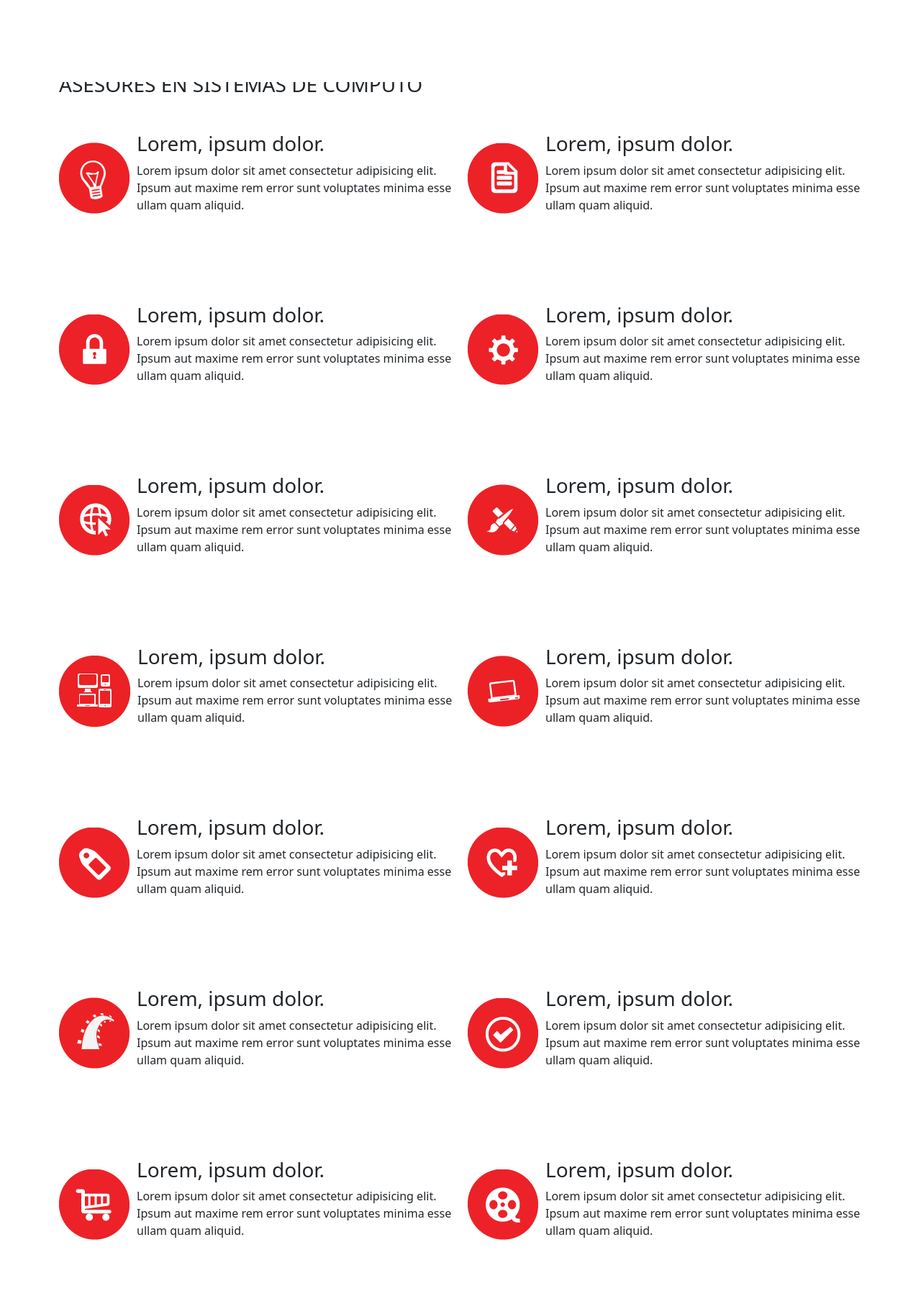
After one commit to Sammy-SPG/TraxSistemasTemplate, a PHP site: page /servicios.php in a window 1280 px wide. The commit adds this page. Shown: the part 1021-2815 px from the top of the page at 72% size. Run offline with PHP 8.4, Linux system fonts and the light colour scheme.

Commit message:
Se agrego la funcionalidad del modal y se creo la pagina servicios.php

```diff
--- /dev/null
+++ b/css/servicios.css
@@ -0,0 +1,34 @@
+.containerImg{
+    position: relative;
+    margin-bottom: 8%;
+}
+
+.img-curso{
+    width: 100%;
+}
+
+.svg{
+    position: absolute;
+    width: 100%;
+    bottom: -12%;
+}
+
+.container-asesorias-grid{
+    display: grid;
+    grid-template-columns: repeat(auto-fill, minmax(30rem, 1fr));
+    grid-gap: 20px;
+}
+
+.container-template-asesorias{
+    margin-top: 5vh;
+    margin-bottom: 6vh;
+}
+
+.template-asesorias{
+    display: flex;
+    align-items: center;
+    justify-content: space-evenly;
+}
+.template-asesorias > div{
+    margin-left: 10px;
+}
--- a/css/style_index.css
+++ b/css/style_index.css
@@ -72,3 +72,7 @@
 .service > div{
     margin: 12px;
 }
+
+.modal-body > img{
+    max-width: 100%;
+}
--- a/partials/index_nabvar.php
+++ b/partials/index_nabvar.php
@@ -14,7 +14,7 @@
                     <a class="nav-link" href="./cursos.php">Cursos</a>
                 </li>
                 <li class="nav-item">
-                    <a class="nav-link" href="#">Servicios</a>
+                    <a class="nav-link" href="./servicios.php">Servicios</a>
                 </li>
                 <li class="nav-item">
                     <a class="nav-link" href="#">Diseno</a>
--- /dev/null
+++ b/servicios.php
@@ -0,0 +1,163 @@
+<?php include('./partials/index_head.php') ?>
+<link rel="stylesheet" href="./css/servicios.css">
+<title>Document</title>
+</head>
+
+<body>
+    <?php include('./partials/index_nabvar.php') ?>
+    <div class="containerImg">
+        <img src="./images/services-back.jpg" alt="" class="img-curso">
+        <div style="height: 200px; overflow: hidden;" class="svg">
+            <svg viewBox="0 0 500 150" preserveAspectRatio="none" style="height: 100%; width: 100%;">
+                <path d="M0.00,49.98 C149.99,150.00 349.20,-49.98 500.00,49.98 L500.00,150.00 L0.00,150.00 Z" style="stroke: none; fill: #fff;"></path>
+            </svg>
+        </div>
+    </div>
+    <div class="container">
+        <h3>ASESORES EN SISTEMAS DE CÓMPUTO</h3>
+        <div class="container-asesorias-grid">
+
+            <div class="container-template-asesorias">
+                <div class="template-asesorias">
+                    <img src="images/icos/timbres.png" alt="">
+                    <div>
+                        <h3>Lorem, ipsum dolor.</h3>
+                        <p>Lorem ipsum dolor sit amet consectetur adipisicing elit. Ipsum aut maxime rem error sunt voluptates minima esse ullam quam aliquid.</p>
+                    </div>
+                </div>
+            </div>
+
+            <div class="container-template-asesorias">
+                <div class="template-asesorias">
+                    <img src="images/icos/factura.png" alt="">
+                    <div>
+                        <h3>Lorem, ipsum dolor.</h3>
+                        <p>Lorem ipsum dolor sit amet consectetur adipisicing elit. Ipsum aut maxime rem error sunt voluptates minima esse ullam quam aliquid.</p>
+                    </div>
+                </div>
+            </div>
+
+            <div class="container-template-asesorias">
+                <div class="template-asesorias">
+                    <img src="images/icos/virus.png" alt="">
+                    <div>
+                        <h3>Lorem, ipsum dolor.</h3>
+                        <p>Lorem ipsum dolor sit amet consectetur adipisicing elit. Ipsum aut maxime rem error sunt voluptates minima esse ullam quam aliquid.</p>
+                    </div>
+                </div>
+            </div>
+
+            <div class="container-template-asesorias">
+                <div class="template-asesorias">
+                    <img src="images/icos/datos.png" alt="">
+                    <div>
+                        <h3>Lorem, ipsum dolor.</h3>
+                        <p>Lorem ipsum dolor sit amet consectetur adipisicing elit. Ipsum aut maxime rem error sunt voluptates minima esse ullam quam aliquid.</p>
+                    </div>
+                </div>
+            </div>
+
+            <div class="container-template-asesorias">
+                <div class="template-asesorias">
+                    <img src="images/icos/sistemas.png" alt="">
+                    <div>
+                        <h3>Lorem, ipsum dolor.</h3>
+                        <p>Lorem ipsum dolor sit amet consectetur adipisicing elit. Ipsum aut maxime rem error sunt voluptates minima esse ullam quam aliquid.</p>
+                    </div>
+                </div>
+            </div>
+
+            <div class="container-template-asesorias">
+                <div class="template-asesorias">
+                    <img src="images/icos/design.png" alt="">
+                    <div>
+                        <h3>Lorem, ipsum dolor.</h3>
+                        <p>Lorem ipsum dolor sit amet consectetur adipisicing elit. Ipsum aut maxime rem error sunt voluptates minima esse ullam quam aliquid.</p>
+                    </div>
+                </div>
+            </div>
+
+            <div class="container-template-asesorias">
+                <div class="template-asesorias">
+                    <img src="images/icos/compatible.png" alt="">
+                    <div>
+                        <h3>Lorem, ipsum dolor.</h3>
+                        <p>Lorem ipsum dolor sit amet consectetur adipisicing elit. Ipsum aut maxime rem error sunt voluptates minima esse ullam quam aliquid.</p>
+                    </div>
+                </div>
+            </div>
+
+            <div class="container-template-asesorias">
+                <div class="template-asesorias">
+                    <img src="images/icos/cursos.png" alt="">
+                    <div>
+                        <h3>Lorem, ipsum dolor.</h3>
+                        <p>Lorem ipsum dolor sit amet consectetur adipisicing elit. Ipsum aut maxime rem error sunt voluptates minima esse ullam quam aliquid.</p>
+                    </div>
+                </div>
+            </div>
+
+            <div class="container-template-asesorias">
+                <div class="template-asesorias">
+                    <img src="images/icos/venta.png" alt="">
+                    <div>
+                        <h3>Lorem, ipsum dolor.</h3>
+                        <p>Lorem ipsum dolor sit amet consectetur adipisicing elit. Ipsum aut maxime rem error sunt voluptates minima esse ullam quam aliquid.</p>
+                    </div>
+                </div>
+            </div>
+
+            <div class="container-template-asesorias">
+                <div class="template-asesorias">
+                    <img src="images/icos/mantenimiento.png" alt="">
+                    <div>
+                        <h3>Lorem, ipsum dolor.</h3>
+                        <p>Lorem ipsum dolor sit amet consectetur adipisicing elit. Ipsum aut maxime rem error sunt voluptates minima esse ullam quam aliquid.</p>
+                    </div>
+                </div>
+            </div>
+
+            <div class="container-template-asesorias">
+                <div class="template-asesorias">
+                    <img src="images/icos/adaptacion.png" alt="">
+                    <div>
+                        <h3>Lorem, ipsum dolor.</h3>
+                        <p>Lorem ipsum dolor sit amet consectetur adipisicing elit. Ipsum aut maxime rem error sunt voluptates minima esse ullam quam aliquid.</p>
+                    </div>
+                </div>
+            </div>
+
+            <div class="container-template-asesorias">
+                <div class="template-asesorias">
+                    <img src="images/icos/formatos.png" alt="">
+                    <div>
+                        <h3>Lorem, ipsum dolor.</h3>
+                        <p>Lorem ipsum dolor sit amet consectetur adipisicing elit. Ipsum aut maxime rem error sunt voluptates minima esse ullam quam aliquid.</p>
+                    </div>
+                </div>
+            </div>
+
+            <div class="container-template-asesorias">
+                <div class="template-asesorias">
+                    <img src="images/icos/commerce.png" alt="">
+                    <div>
+                        <h3>Lorem, ipsum dolor.</h3>
+                        <p>Lorem ipsum dolor sit amet consectetur adipisicing elit. Ipsum aut maxime rem error sunt voluptates minima esse ullam quam aliquid.</p>
+                    </div>
+                </div>
+            </div>
+
+            <div class="container-template-asesorias">
+                <div class="template-asesorias">
+                    <img src="images/icos/multimedia.png" alt="">
+                    <div>
+                        <h3>Lorem, ipsum dolor.</h3>
+                        <p>Lorem ipsum dolor sit amet consectetur adipisicing elit. Ipsum aut maxime rem error sunt voluptates minima esse ullam quam aliquid.</p>
+                    </div>
+                </div>
+            </div>
+
+        </div>
+    </div>
+    <?php include('./partials/countOnUs.php') ?>
+    <?php include('./partials/index_foother.php') ?>
```
Also changed, not shown: JavaScript/index_modal.js (added, +13 -0 lines), css/cursos.css (+28 -1 lines), cursos.php (+6 -5 lines), index.php (+10 -8 lines), partials/modal.php (added, +13 -0 lines).
